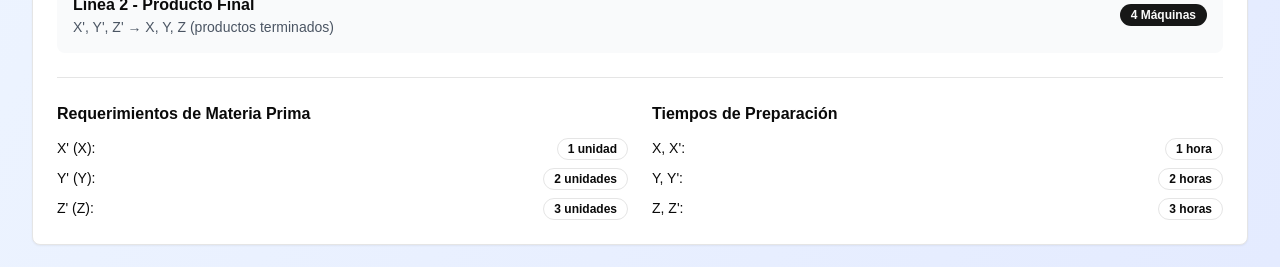
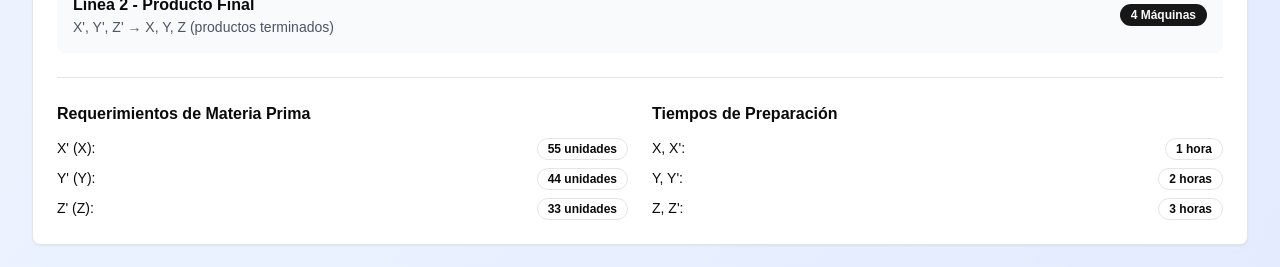
Before and after one commit to alisontamar/simproasistente, a Next.js app: page / in a window 1280 px wide. Shown: the part 820-1087 px from the top of the page. Built offline with nearby package versions, Linux system fonts and the light colour scheme.

Commit message:
cambios nuevos

```diff
--- a/components/instructivo-section.tsx
+++ b/components/instructivo-section.tsx
@@ -87,15 +87,15 @@ export default function InstructivoSection() {
               <ul className="space-y-2 text-sm">
                 <li className="flex justify-between">
                   <span>X' (X):</span>
-                  <Badge variant="outline">1 unidad</Badge>
+                  <Badge variant="outline">55 unidades</Badge>
                 </li>
                 <li className="flex justify-between">
                   <span>Y' (Y):</span>
-                  <Badge variant="outline">2 unidades</Badge>
+                  <Badge variant="outline">44 unidades</Badge>
                 </li>
                 <li className="flex justify-between">
                   <span>Z' (Z):</span>
-                  <Badge variant="outline">3 unidades</Badge>
+                  <Badge variant="outline">33 unidades</Badge>
                 </li>
               </ul>
             </div>
```
